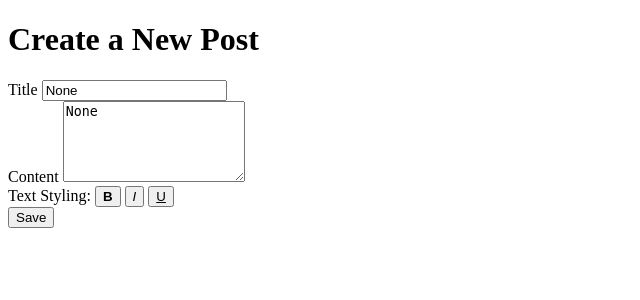
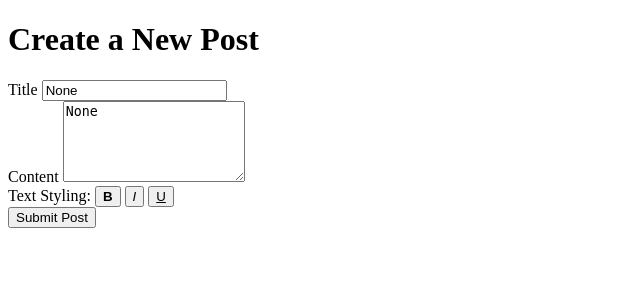
Before and after one commit to beingsie/ai-ce, a Flask app: page /create_post in a window 1280 px wide. Shown: the top 300 px of the page, without its empty margins (0-640 px from the left). Run offline with Flask 3, Linux system fonts and the light colour scheme; some libraries are stand-ins or nearby versions.

Commit message:
refactor: change save button to submit

```diff
--- a/projects/blog_dashboard/templates/create_post.html
+++ b/projects/blog_dashboard/templates/create_post.html
@@ -24,7 +24,7 @@
             <button type="button" onclick="document.execCommand('underline', false, null);" class="btn btn-secondary"><u>U</u></button>
         </div>
 
-        <button type="submit" class="btn btn-primary">Save</button>
+        <button type="submit" class="btn btn-primary">Submit Post</button>
     </form>
 
     <script>
```
